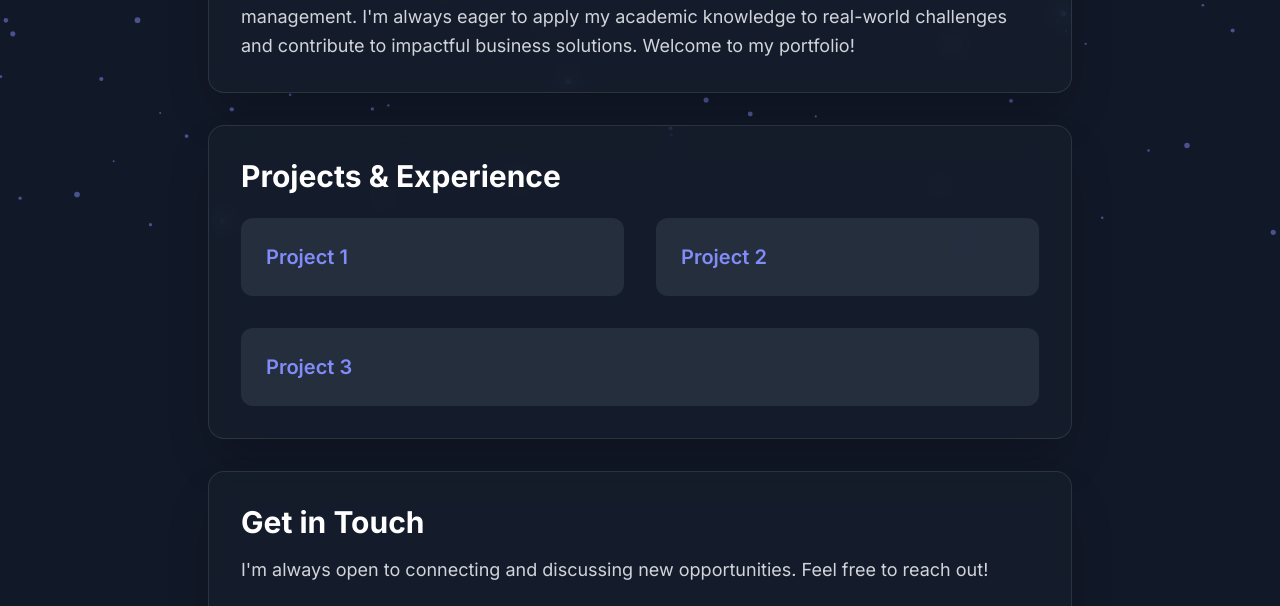
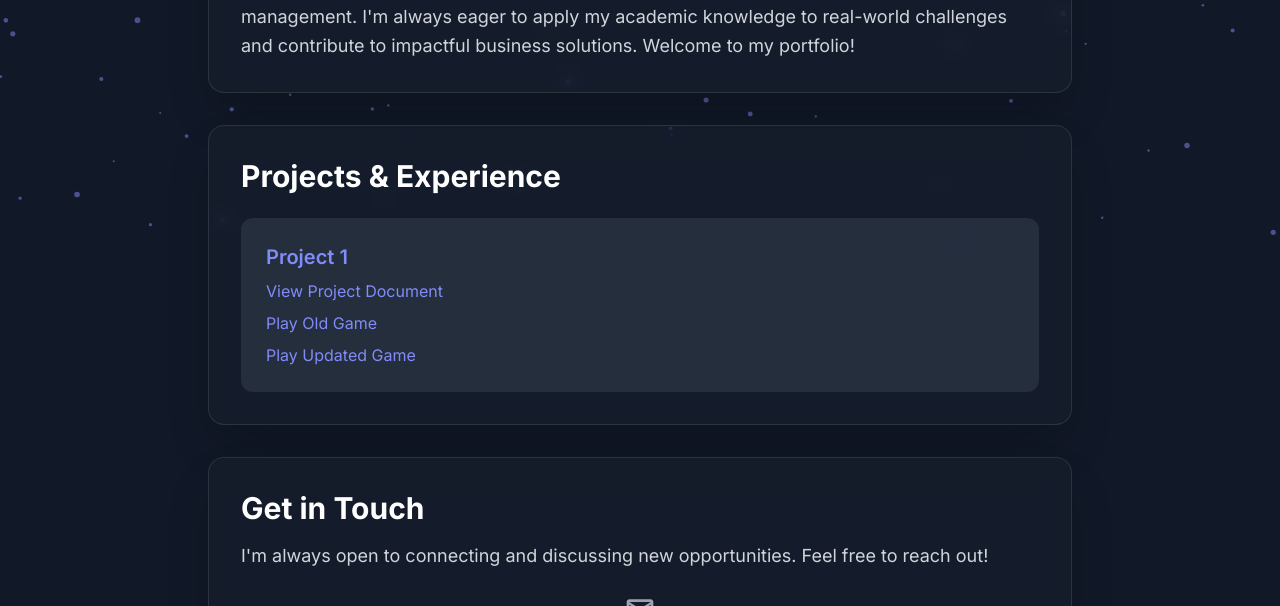
Before and after one commit to SanjeevPan-dit/sanjeevpandit.github.io, a plain HTML site: page updatedindex.html in a window 1280 px wide. Shown: the part 552-1158 px from the top of the page. Drawn offline with nearby package versions, Linux system fonts and the light colour scheme.

Commit message:
Update and rename index.html to updatedindex.html

```diff
--- a/index.html
+++ b/updatedindex.html
@@ -11,7 +11,7 @@
     <style>
         body {
             font-family: 'Inter', sans-serif;
-            overflow-x: hidden; /* Prevent horizontal scrollbar from canvas */
+            overflow-x: hidden;
         }
         #particle-canvas {
             position: fixed;
@@ -19,31 +19,24 @@
             left: 0;
             width: 100%;
             height: 100%;
-            z-index: -1; /* Place canvas behind everything */
+            z-index: -1;
         }
         .glass-container {
-            background: rgba(31, 41, 55, 0.3); /* Semi-transparent dark background */
-            backdrop-filter: blur(10px); /* The magic glass effect */
-            -webkit-backdrop-filter: blur(10px); /* For Safari */
-            border: 1px solid rgba(255, 255, 255, 0.1); /* Subtle border */
+            background: rgba(31, 41, 55, 0.3);
+            backdrop-filter: blur(10px);
+            -webkit-backdrop-filter: blur(10px);
+            border: 1px solid rgba(255, 255, 255, 0.1);
         }
     </style>
 </head>
 <body class="bg-gray-900 text-gray-200">
 
-    <!-- Live moving background -->
     <canvas id="particle-canvas"></canvas>
 
-    <!-- Main Container -->
     <div class="max-w-4xl mx-auto p-4 relative z-10">
 
-        <!-- Header Section -->
         <header class="glass-container text-center p-8 md:p-12 shadow-2xl rounded-2xl transition-all duration-300 hover:shadow-indigo-500/30 hover:scale-[1.02]">
             <div class="flex justify-center mb-4">
-                <!--
-                  TODO: Replace the src attribute with the actual path to your profile picture.
-                  I'm using the filename you provided.
-                -->
                 <img
                   src="pro_pic.jpg"
                   alt="Your Profile Picture"
@@ -51,18 +44,14 @@
                   onerror="this.onerror=null;this.src='https://placehold.co/160x160/374151/E0E7FF?text=Profile+Pic';"
                 >
             </div>
-            <!-- TODO: Replace "Your Name" with your actual name -->
             <h1 class="text-4xl md:text-5xl font-bold text-white">Sanjeev Pandit</h1>
             <p class="text-xl md:text-2xl mt-2 text-indigo-400">Integrated Business Management Student</p>
         </header>
 
-        <!-- Main Content -->
         <main class="py-8">
 
-            <!-- About Me Section -->
             <section id="about" class="glass-container p-8 rounded-2xl shadow-2xl mb-8 transition-all duration-300 hover:shadow-indigo-500/30 hover:scale-[1.02]">
                 <h2 class="text-3xl font-bold text-white mb-4">About Me</h2>
-                <!-- TODO: Feel free to edit this text to better reflect your personality and goals -->
                 <p class="text-lg text-gray-300 leading-relaxed">
                     Hello! I'm a passionate and driven student pursuing a degree in <strong class="text-indigo-400 font-semibold">Integrated Business Management</strong>. I have a keen interest in market analysis, strategic planning, and project management. I'm always eager to apply my academic knowledge to real-world challenges and contribute to impactful business solutions. Welcome to my portfolio!
                 </p>
@@ -72,63 +61,54 @@
             <section id="projects" class="glass-container p-8 rounded-2xl shadow-2xl mb-8 transition-all duration-300 hover:shadow-indigo-500/30 hover:scale-[1.02]">
                 <h2 class="text-3xl font-bold text-white mb-6">Projects & Experience</h2>
                 <div class="grid grid-cols-1 md:grid-cols-2 gap-8">
-                    <!-- TODO: Replace these with your actual projects or experiences -->
-                    <!-- Project 1 -->
-                    <div class="bg-gray-700/50 p-6 rounded-xl transition-all duration-300 border border-transparent hover:border-indigo-500 hover:shadow-indigo-500/20 hover:shadow-lg hover:-translate-y-2">
+
+                    <!-- Project 1 with all links -->
+                    <div class="bg-gray-700/50 p-6 rounded-xl transition-all duration-300 border border-transparent hover:border-indigo-500 hover:shadow-indigo-500/20 hover:shadow-lg hover:-translate-y-2 col-span-1 md:col-span-2">
                         <h3 class="text-xl font-semibold text-indigo-400">Project 1</h3>
-                        <!-- <p class="text-gray-400 mt-2">Analyzed market trends for a mock-up tech startup, developing a comprehensive business plan that resulted in a projected 15% market share within the first year.</p> -->
+                        <p class="text-gray-400 mt-2">
+                            <a href="https://1drv.ms/w/c/b9a4891b25b2e5ff/EatR2rtAAkpLvXHTAMpW11QBtuzBxOoF-acs3W4lp_33rg?e=XyQojJ" target="_blank" class="text-indigo-400 hover:underline">View Project Document</a>
+                        </p>
+                        <p class="text-gray-400 mt-2">
+                            <a href="https://sanjeevpan-dit.github.io/sanjeevpandit.github.io/pandugame.html" target="_blank" class="text-indigo-400 hover:underline">Play Old Game</a>
+                        </p>
+                        <p class="text-gray-400 mt-2">
+                            <a href="https://sanjeevpan-dit.github.io/sanjeevpandit.github.io/updatedgame.html" target="_blank" class="text-indigo-400 hover:underline">Play Updated Game</a>
+                        </p>
                     </div>
-                    <!-- Project 2 -->
-                    <div class="bg-gray-700/50 p-6 rounded-xl transition-all duration-300 border border-transparent hover:border-indigo-500 hover:shadow-indigo-500/20 hover:shadow-lg hover:-translate-y-2">
-                        <h3 class="text-xl font-semibold text-indigo-400">Project 2</h3>
-                        <!-- <p class="text-gray-400 mt-2">Led a team project to create a digital marketing campaign for a local business, increasing their social media engagement by 40% over three months.</p> -->
-                    </div>
-                    <!-- Project 3 -->
-                    <div class="bg-gray-700/50 p-6 rounded-xl transition-all duration-300 col-span-1 md:col-span-2 border border-transparent hover:border-indigo-500 hover:shadow-indigo-500/20 hover:shadow-lg hover:-translate-y-2">
-                        <h3 class="text-xl font-semibold text-indigo-400">Project 3</h3>
-                        <!-- <p class="text-gray-400 mt-2">Authored a detailed financial report on a publicly-traded company, evaluating its performance and providing strategic recommendations for future growth.</p> -->
-                    </div>
+
                 </div>
             </section>
 
-            <!-- Contact Section -->
             <section id="contact" class="glass-container p-8 rounded-2xl shadow-2xl transition-all duration-300 hover:shadow-indigo-500/30 hover:scale-[1.02]">
                 <h2 class="text-3xl font-bold text-white mb-4">Get in Touch</h2>
                 <p class="text-lg text-gray-300 mb-6">I'm always open to connecting and discussing new opportunities. Feel free to reach out!</p>
                 <div class="flex items-center justify-center space-x-6">
-                    <!-- TODO: Replace the '#' with your actual links -->
-                    </a>
                     <a href="mailto:panditsanjeev901@gmail.com" class="inline-block text-gray-400 hover:text-indigo-400 transition-all duration-300 hover:-translate-y-1">
                         <svg class="w-8 h-8" fill="currentColor" viewBox="0 0 24 24" aria-hidden="true"><path d="M22 6c0-1.1-.9-2-2-2H4c-1.1 0-2 .9-2 2v12c0 1.1.9 2 2 2h16c1.1 0 2-.9 2-2V6zm-2 0l-8 5-8-5h16zm0 12H4V8l8 5 8-5v10z"/></svg>
                         <span class="sr-only">Email</span>
                     </a>
                 </div>
             </section>
+
         </main>
 
-        <!-- Footer -->
         <footer class="text-center p-6 text-gray-500 text-sm">
-             <!-- TODO: Replace "Your Name" with your actual name -->
             <p>&copy; 2025 Sanjeev Pandit. All Rights Reserved.</p>
         </footer>
 
     </div>
 
     <script>
-        // JavaScript for the particle animation
         const canvas = document.getElementById('particle-canvas');
         const ctx = canvas.getContext('2d');
-
         let particlesArray;
 
-        // Set canvas size to full screen
         function setCanvasSize() {
             canvas.width = window.innerWidth;
             canvas.height = window.innerHeight;
         }
         setCanvasSize();
 
-        // Create a particle
         class Particle {
             constructor() {
                 this.x = Math.random() * canvas.width;
@@ -136,15 +116,11 @@
                 this.size = Math.random() * 2 + 1;
                 this.speedX = Math.random() * 1.5 - 0.75;
                 this.speedY = Math.random() * 1.5 - 0.75;
-                this.color = 'rgba(129, 140, 248, 0.5)'; // Indigo-400 with opacity
+                this.color = 'rgba(129, 140, 248, 0.5)';
             }
             update() {
-                if (this.x > canvas.width || this.x < 0) {
-                    this.speedX = -this.speedX;
-                }
-                if (this.y > canvas.height || this.y < 0) {
-                    this.speedY = -this.speedY;
-                }
+                if (this.x > canvas.width || this.x < 0) this.speedX = -this.speedX;
+                if (this.y > canvas.height || this.y < 0) this.speedY = -this.speedY;
                 this.x += this.speedX;
                 this.y += this.speedY;
             }
@@ -156,17 +132,13 @@
             }
         }
 
-        // Initialize particles
         function init() {
             particlesArray = [];
             let numberOfParticles = (canvas.height * canvas.width) / 9000;
-            for (let i = 0; i < numberOfParticles; i++) {
-                particlesArray.push(new Particle());
-            }
+            for (let i = 0; i < numberOfParticles; i++) particlesArray.push(new Particle());
         }
         init();
 
-        // Animation loop
         function animate() {
             ctx.clearRect(0, 0, canvas.width, canvas.height);
             for (let i = 0; i < particlesArray.length; i++) {
@@ -177,7 +149,6 @@
         }
         animate();
 
-        // Handle window resize
         window.addEventListener('resize', () => {
             setCanvasSize();
             init();
```
